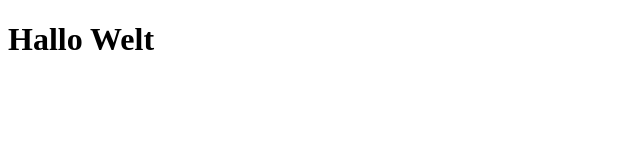
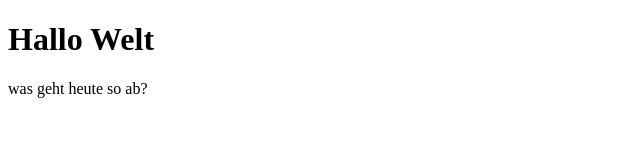
Before and after one commit to JustDannyG/tic-tac-toe, a plain HTML site: page index.html in a window 1280 px wide. Shown: the whole page, without its empty margins (0-640 px from the left). Drawn offline with Linux system fonts and the light colour scheme.

Commit message:
was geht ab?

```diff
--- a/index.html
+++ b/index.html
@@ -11,6 +11,7 @@
 
 <body>
  <h1>Hallo Welt</h1>
+ <p>was geht heute so ab?</p>
 </body>
 
 </html>
```
